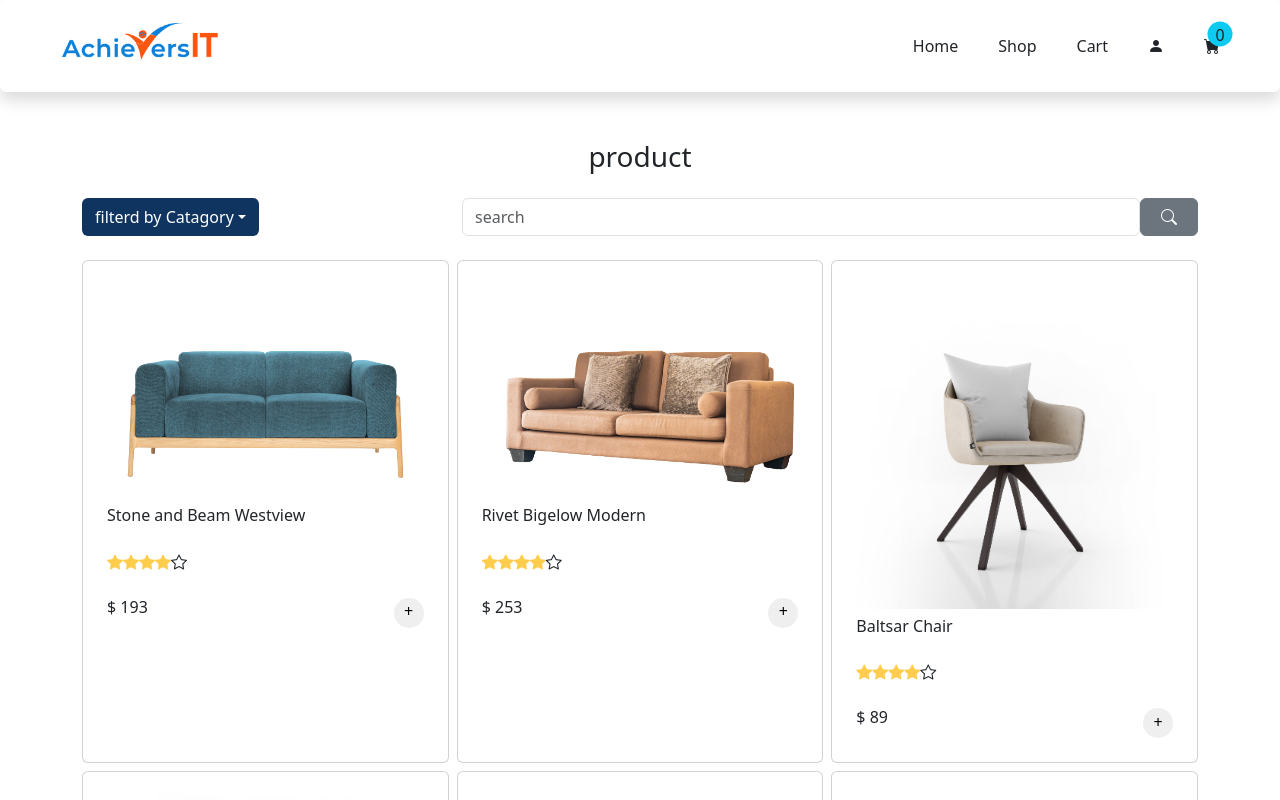
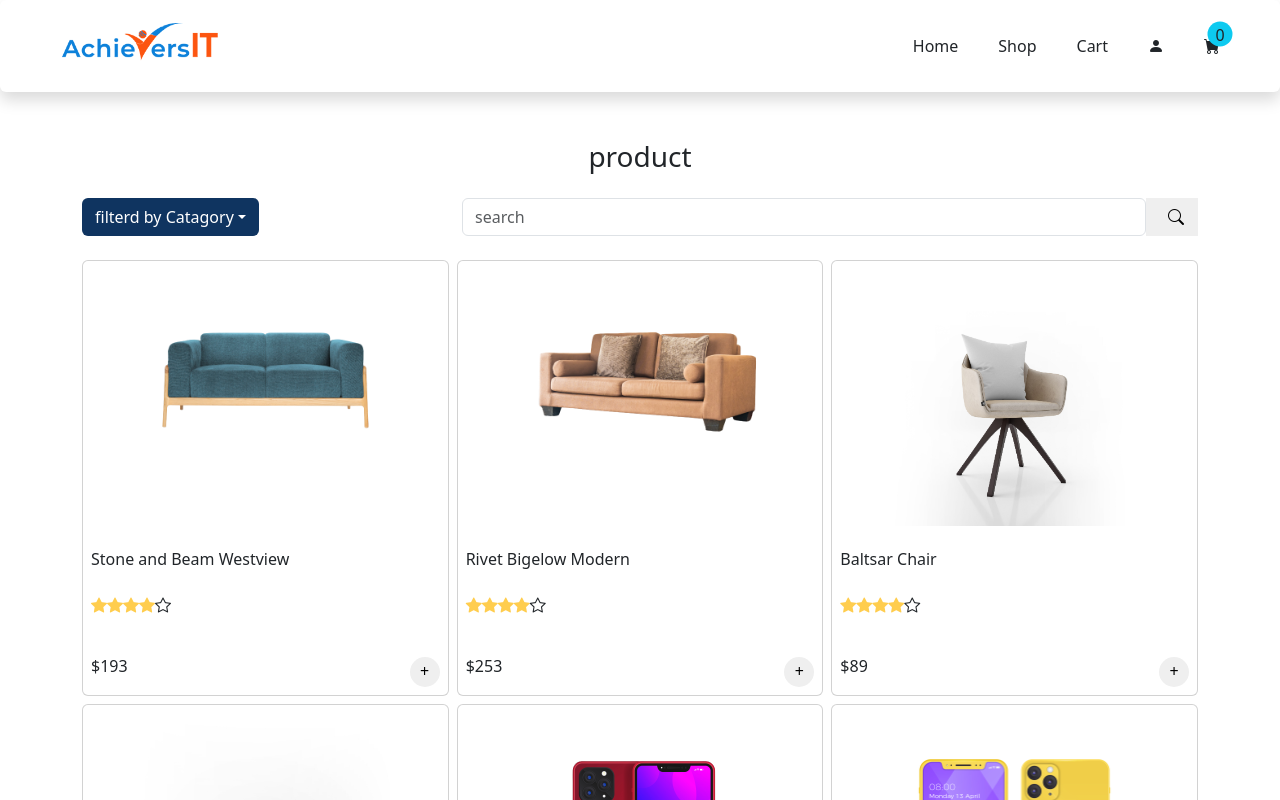
Before and after one commit to saikumarperamsetty/React-JS, a React (Create React App) app in the folder mart-ecommerce/: page /shop in a window 1280 px wide. Shown: the top 800 px of the page. Built offline with nearby package versions, Linux system fonts and the light colour scheme.

Commit message:
update 13

```diff
--- a/mart-ecommerce/src/components/Home/Card2.jsx
+++ b/mart-ecommerce/src/components/Home/Card2.jsx
@@ -5,9 +5,12 @@
   return (
     <div className="container mt-4 mb-4" style={{backgroundColor:'#f8f9fa'}}>
         <h2 className='text-center p-4'>Big Discount</h2>
+
         <div className="row g-2">
+
             {
                 discoutProducts.map((disc)=>(
+
                     <div className="col-md-4">
                         <div className="card" style={{height:'100%'}}>
 
--- a/mart-ecommerce/src/components/Shop/Shop.jsx
+++ b/mart-ecommerce/src/components/Shop/Shop.jsx
@@ -26,7 +26,7 @@
   }
 
   let buttonHandler = () =>{
-    toast.success('Item Added Successfully');
+    toast.success('Product has been added to Cart!!');
   }
 
   return (
@@ -60,9 +60,10 @@
       <div className="col-md-8">
         <form className='d-flex' role='search' onSubmit={handleSubmit}>
           <input className='form-control' type="search" placeholder="search" />
-          <button className="btn btn-secondary" type='submit'><i className="bi bi-search p-2"></i></button>
+          <button style={{border:'0px'}} type='submit'><i className="bi bi-search p-2 ms-2"></i></button>
         </form>
       </div>
+
     </div>
 
     {/* for Every product */}
@@ -71,15 +72,46 @@
             productCategories.length > 0 ? (
             productCategories.map((item)=>(
 
+              // <div className="col-md-4">
+              //       <div className="card" style={{height:'100%'}}>
+
+              //       <div className="card-body">
+              //       <Link to={`/product/${item.id}`}>
+              //           <div className='card-img-top d-flex justify-content-center'>
+              //               <img src={item.imgUrl} class="card-img-top img-fluid" alt={item.id} />
+              //           </div>
+              //       </Link>
+
+              //       <div className="card-title">
+              //       <h6 className='card-title m-2'>{item.productName}</h6>
+              //       <span className='d-flex mt-4 mb-4 m-2'>
+              //           <i class="bi bi-star-fill" style={{color:'#ffcd4e'}}></i>
+              //           <i class="bi bi-star-fill" style={{color:'#ffcd4e'}}></i>
+              //           <i class="bi bi-star-fill" style={{color:'#ffcd4e'}}></i>
+              //           <i class="bi bi-star-fill" style={{color:'#ffcd4e'}}></i>
+              //           <i class="bi bi-star"></i>
+              //       </span>
+              //       </div>
+
+              //   <div className='d-flex justify-content-between m-2'>
+              //     <h6>$ {item.price}</h6>
+              //       <button onClick={buttonHandler} style={{ border: '0px',borderRadius: '50%',width: '30px',height: '30px', paddingBottom: '4px'}}>+</button>
+              //   </div>
+              //     </div>
+              //   </div>
+              // </div>
+
+
               <div className="col-md-4">
                         <div className="card" style={{height:'100%'}}>
 
                         <div className="card-body">
                           <Link to={`/product/${item.id}`}>
                             <div className='card-img-top d-flex justify-content-center'>
-                            <img src={item.imgUrl} class="card-img-top img-fluid" alt={item.id} />
+                                <img src={item.imgUrl} class="card-img-top w-75" alt={item.id} />
                             </div>
                           </Link>
+                        </div>
 
                         <div className="card-title">
                         <h6 className='card-title m-2'>{item.productName}</h6>
@@ -93,16 +125,15 @@
                         </div>
 
                         <div className='d-flex justify-content-between m-2'>
-                  <h6>$ {item.price}</h6>
-                    <button onClick={buttonHandler} style={{ border: '0px',borderRadius: '50%',width: '30px',height: '30px', paddingBottom: '4px'}}>+</button>
-                </div>
+                            <h6>${item.price}</h6>
+                            <button onClick={buttonHandler} style={{ border: '0px', borderRadius: '50%', width: '30px', height: '30px', paddingBottom: '4px' }}>+</button>
                         </div>
                     </div>
                   </div>
             ))
             ) : (
             <div className='col bg-light text-center'>
-            <h5>product not found</h5>
+            <h5>product not found!</h5>
             </div>
           )}
         </div>
```
Lines whose indentation alone changed are shown as unchanged.
